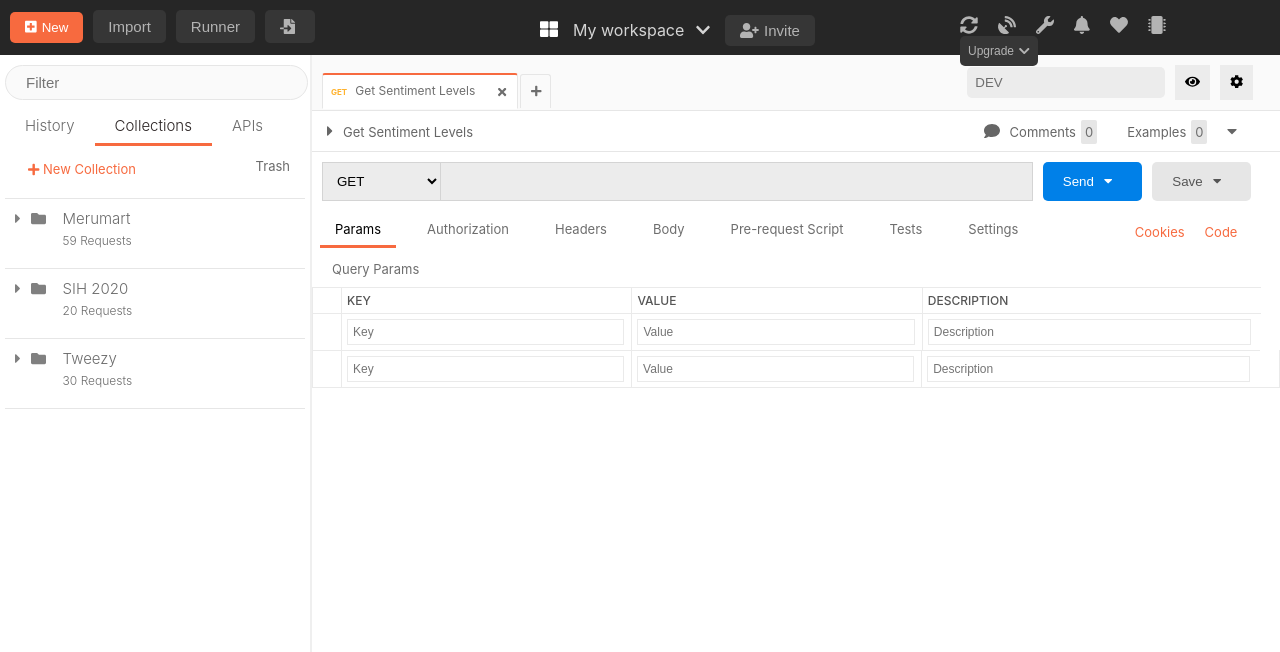
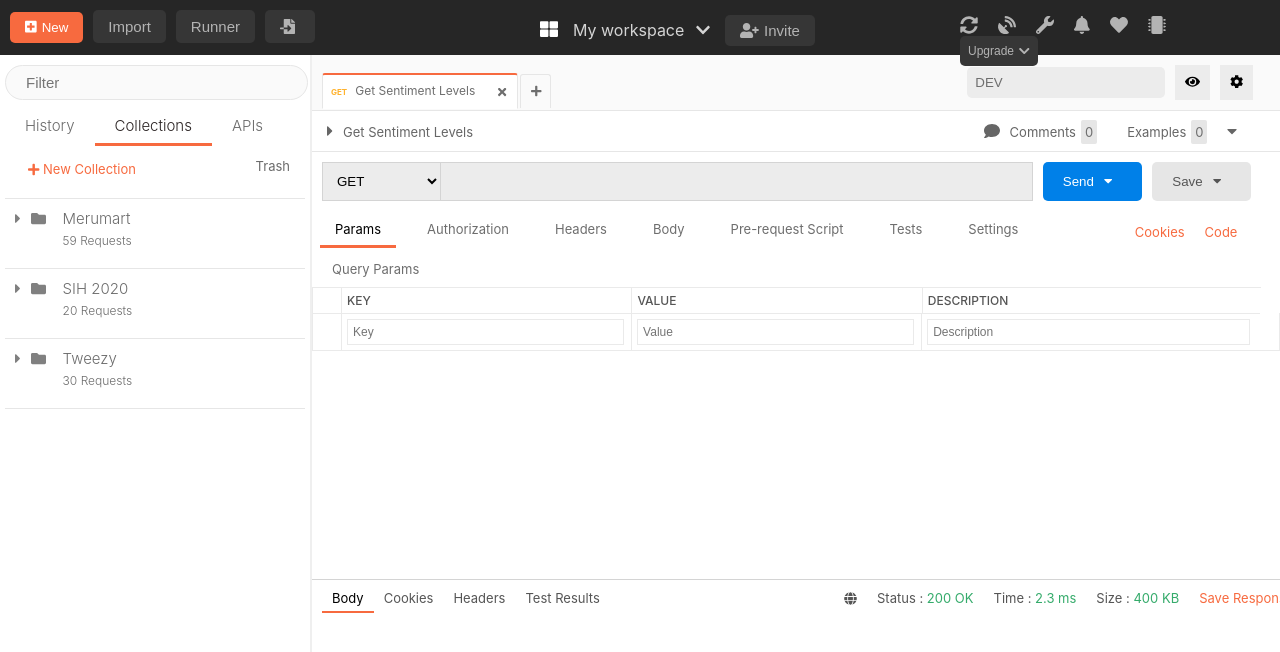
Before and after one commit to codesharpdev/Postman-Clone, a React (Create React App) app: page / in a window 1280 px wide. Shown: the top 652 px of the page. Built offline with nearby package versions, Linux system fonts and the light colour scheme.

Commit message:
Adds Response Container

```diff
--- a/src/App.css
+++ b/src/App.css
@@ -1,7 +1,10 @@
-body{
-  margin:0;
-  padding:0;
+body {
+  margin: 0;
+  padding: 0;
 }
-.icon{
-  margin-right:5px;
+.icon {
+  margin-right: 5px;
 }
+.mr-2 {
+  margin-right: 20px;
+}
--- a/src/components/Content/Content.css
+++ b/src/components/Content/Content.css
@@ -218,3 +218,40 @@
   padding: 5px;
   width: 95%;
 }
+.content__responseContainer {
+  position: fixed;
+  bottom: 0;
+  left: 300;
+  width: 80%;
+  height: 200px;
+  padding: 10px;
+  border-top: 1px solid #d4d4d4;
+}
+#responseTitle {
+  font-size: 15px;
+  margin: 5;
+}
+.content__responeMenu {
+  font-size: 13px;
+}
+.content__responseMenuOption {
+  padding-left: 10px;
+  padding-right: 10px;
+  padding-bottom: 5px;
+  color: #555555;
+  cursor: pointer;
+}
+.content__responseMenuOption.active {
+  border-bottom: 2px solid #f76a3f;
+  color: #000;
+}
+.content__responseMenuRow {
+  display: grid;
+  grid-template-columns: 1fr 1fr;
+}
+.content__greenText {
+  color: #35ab6b;
+}
+#saveResponseButton {
+  color: #f76a3f;
+}
--- a/src/components/Content/Content.js
+++ b/src/components/Content/Content.js
@@ -5,6 +5,7 @@
 import RequestInput from "./components/RequestInput";
 import RequestOptionsMenu from "./components/RequestOptionsMenu";
 import RequestOptions from "./components/RequestOptions";
+import Response from "./components/Response";
 
 const Content = () => {
   const [tabs, setTabs] = useState([
@@ -71,6 +72,7 @@
         handleTabChange={(index) => handleRequestTabChange(index)}
       />
       <RequestOptions tabIndex={requestsTabIndex} />
+      <Response />
     </div>
   );
 };
--- /dev/null
+++ b/src/components/Content/components/Response.js
@@ -0,0 +1,39 @@
+import React from "react";
+import { FontAwesomeIcon } from "@fortawesome/react-fontawesome";
+import { faGlobe, faCaretDown } from "@fortawesome/free-solid-svg-icons";
+
+const Response = () => {
+  return (
+    <div className="content__responseContainer">
+      <div className="content__responeMenu">
+        <div className="content__responseMenuRow">
+          <div className="content__responseMenuColumn">
+            <span className="content__responseMenuOption active">Body</span>
+            <span className="content__responseMenuOption">Cookies</span>
+            <span className="content__responseMenuOption">Headers</span>
+            <span className="content__responseMenuOption">Test Results</span>
+          </div>
+          <div className="content__responseMenuColumn">
+            <span className="content__responseMenuOption">
+              <FontAwesomeIcon icon={faGlobe} className="mr-2" />
+              Status : <span className="content__greenText">200 OK</span>
+            </span>
+            <span className="content__responseMenuOption">
+              Time : <span className="content__greenText">2.3 ms</span>
+            </span>
+            <span className="content__responseMenuOption">
+              Size : <span className="content__greenText">400 KB</span>
+            </span>
+            <span
+              className="content__responseMenuOption"
+              id="saveResponseButton"
+            >
+              Save Response <FontAwesomeIcon icon={faCaretDown} />
+            </span>
+          </div>
+        </div>
+      </div>
+    </div>
+  );
+};
+export default Response;
--- a/src/components/Content/components/Tabs/Params.js
+++ b/src/components/Content/components/Tabs/Params.js
@@ -35,30 +35,6 @@
           />
         </div>
       </div>
-      <div className="content__paramsTableRow">
-        <div className="content__paramsTableColumn"></div>
-        <div className="content__paramsTableColumn">
-          <input
-            type="text"
-            className="content__tableInput"
-            placeholder="Key"
-          />
-        </div>
-        <div className="content__paramsTableColumn">
-          <input
-            type="text"
-            className="content__tableInput"
-            placeholder="Value"
-          />
-        </div>
-        <div className="content__paramsTableColumn">
-          <input
-            type="text"
-            className="content__tableInput"
-            placeholder="Description"
-          />
-        </div>
-      </div>
     </div>
   );
 };
```
